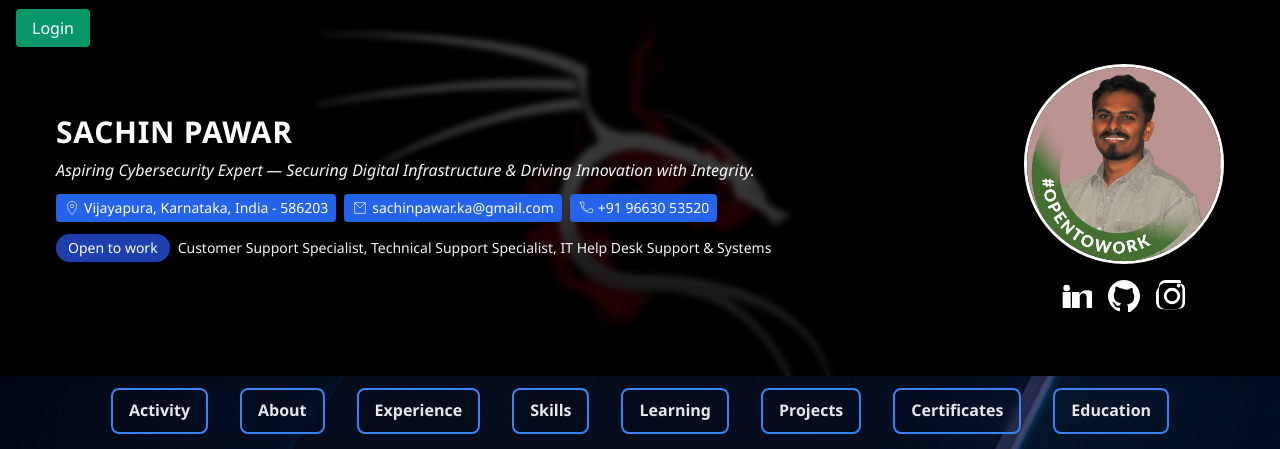
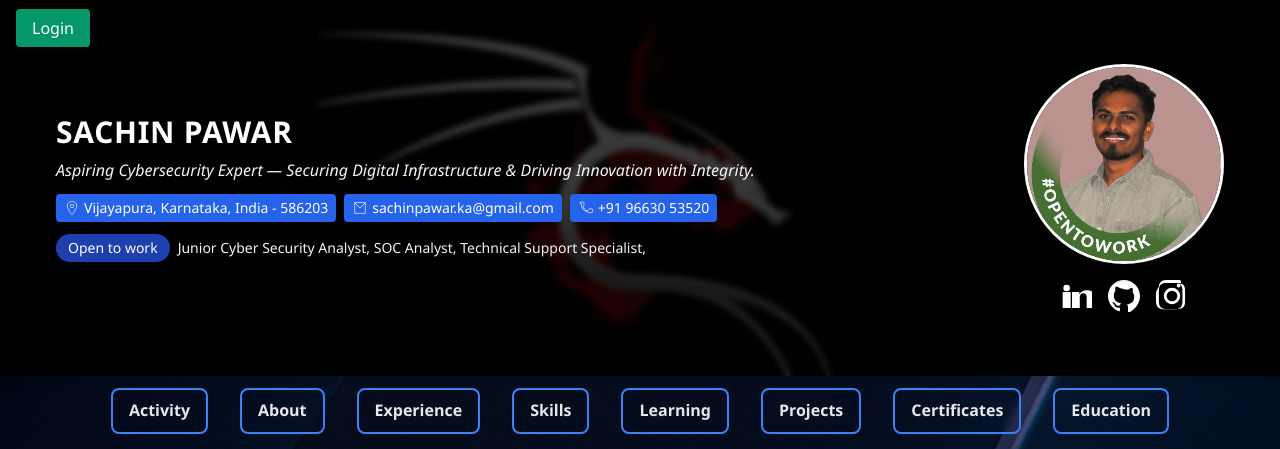
Before and after one commit to imsachinpawar/Myportfolio, a Django app: page / in a window 1280 px wide. Shown: the top 449 px of the page. Run offline with Django 5.2, Linux system fonts and the light colour scheme; data comes from the database, SQL or seed files in the repository.

Commit message:
Update index.html

```diff
--- a/portfolio/templates/portfolio/index.html
+++ b/portfolio/templates/portfolio/index.html
@@ -328,7 +328,7 @@
             Open to work
           </span>
           <span class="inline-block text-xs sm:text-sm text-gray-100">
-            Customer Support Specialist, Technical Support Specialist, IT Help Desk Support & Systems
+            Junior Cyber Security Analyst, SOC Analyst, Technical Support Specialist,
           </span>
         </div>
       </div>
```
